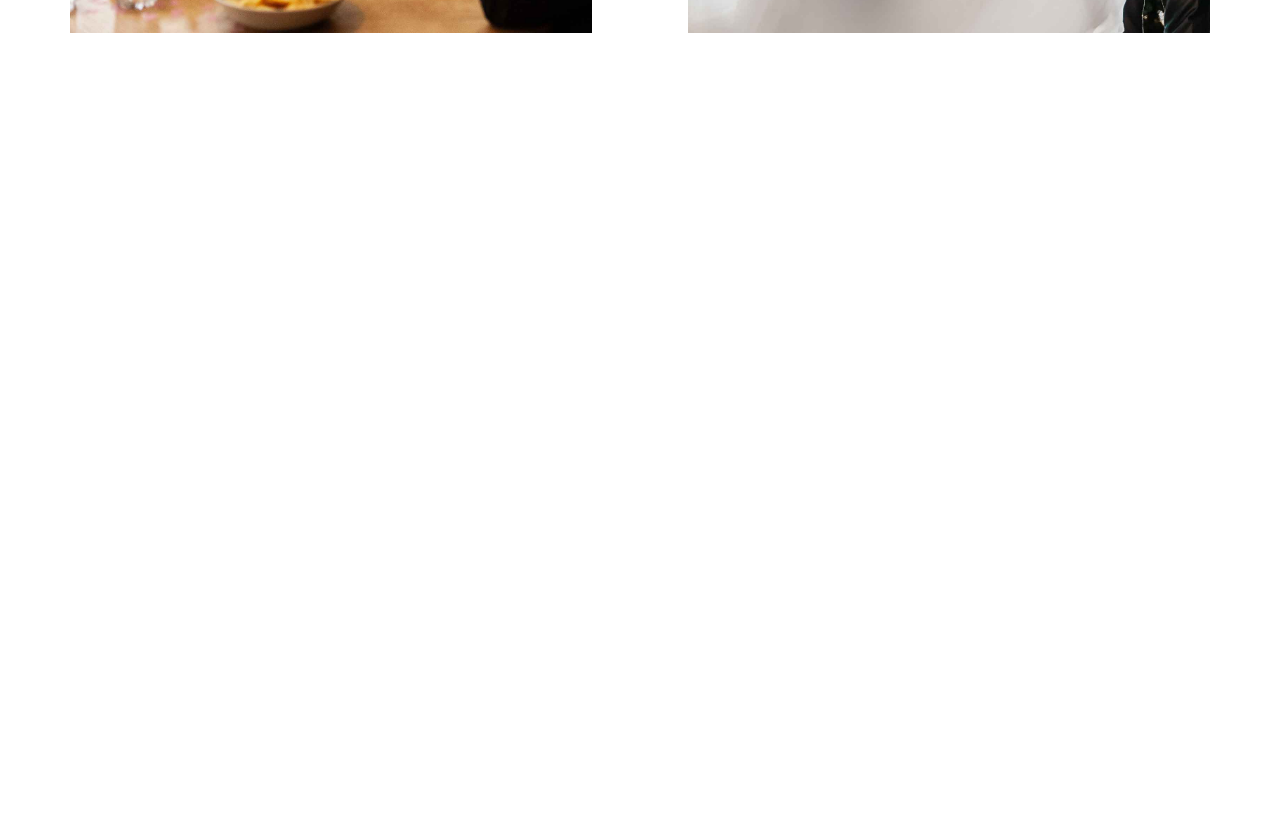
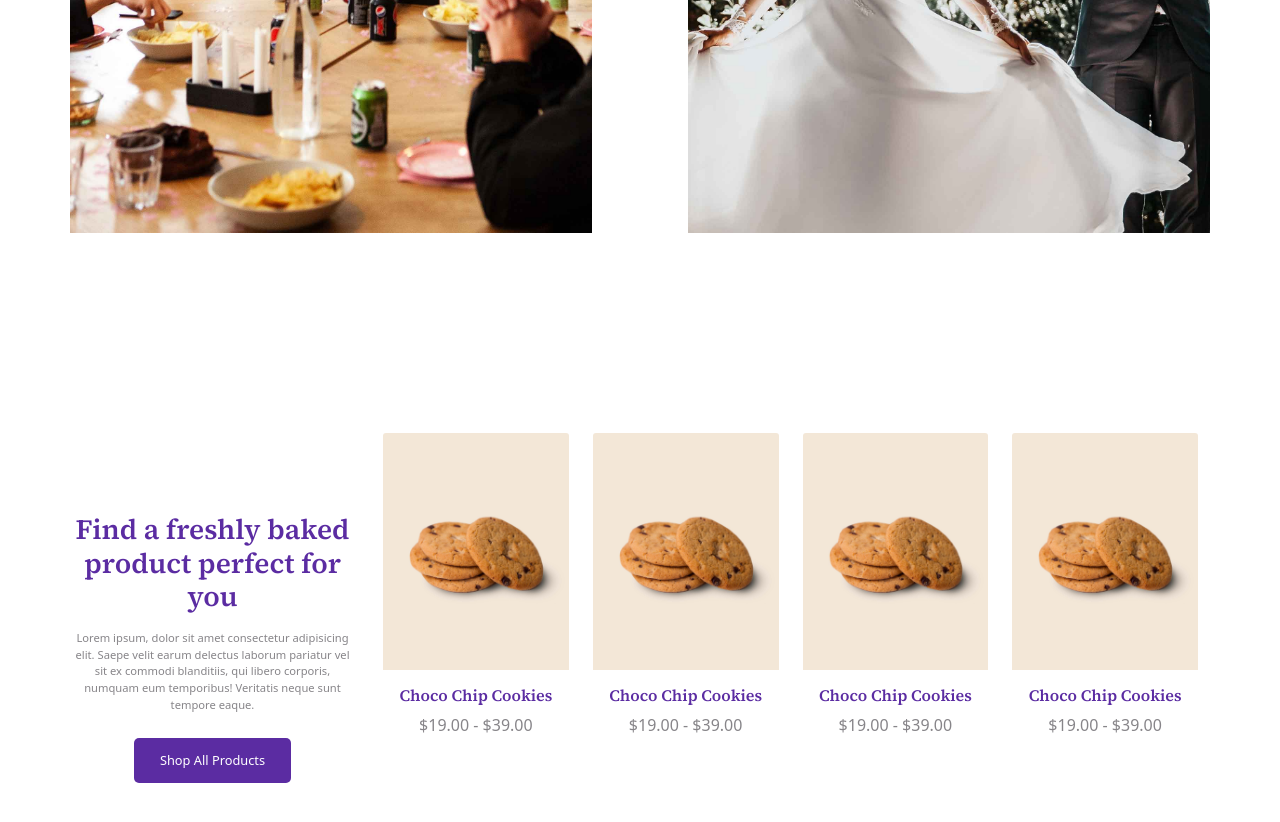
Before and after one commit to antonio-f-bove/proj-html-vuejs, a Vue app: page / in a window 1280 px wide. Shown: the part 1920-2742 px from the top of the page. Before the commit the page ends 2053 px from the top, so only its background shows below. Built offline with nearby package versions, Linux system fonts and the light colour scheme.

Commit message:
TheMain: - #products layout & static slider

```diff
--- a/src/App.vue
+++ b/src/App.vue
@@ -36,5 +36,6 @@ export default {
 h1, h2, h3, h4, h5, h6 {
   font-family: 'Source Serif 4', sans-serif;
   font-weight: 600;
+  color: $primary; // eccezioni in #process
 }
 </style>
--- a/src/components/TheMain.vue
+++ b/src/components/TheMain.vue
@@ -24,7 +24,7 @@
     </section>
 
     <section id="special-moments" class="container">
-      <div class="wrapper text-center mb-5">
+      <div class="content-box text-center mb-5">
         <p class="small-text">
           CORPORATE & WEDDINGS
         </p>
@@ -37,7 +37,48 @@
     </section>
 
     <section id="products" class="container">
-
+      <div class="row">
+        <div class="content-box text-center col-3 me-3">
+          <h3 class="mb-3">Find a freshly baked product perfect for you</h3>
+          <p class="small-text mb-4">
+            Lorem ipsum, dolor sit amet consectetur adipisicing elit. Saepe velit earum delectus laborum pariatur vel sit ex commodi blanditiis, qui libero corporis, numquam eum temporibus! Veritatis neque sunt tempore eaque.
+          </p>
+          <app-button :theme="'dark'">Shop All Products</app-button>
+        </div>
+        <div class="slider col">
+          <!-- static version -->
+          <div class="row">
+            <div class="card col">
+              <img class="card-img-top" src="/images/choco-chip-cookies.jpg" alt="product">
+              <div class="card-body text-center">
+                <h6 class="card-title">Choco Chip Cookies</h6>
+                <div class="card-text">$19.00 - $39.00</div>
+              </div>
+            </div>
+            <div class="card col">
+              <img class="card-img-top" src="/images/choco-chip-cookies.jpg" alt="product">
+              <div class="card-body text-center">
+                <h6 class="card-title">Choco Chip Cookies</h6>
+                <div class="card-text">$19.00 - $39.00</div>
+              </div>
+            </div>
+            <div class="card col">
+              <img class="card-img-top" src="/images/choco-chip-cookies.jpg" alt="product">
+              <div class="card-body text-center">
+                <h6 class="card-title">Choco Chip Cookies</h6>
+                <div class="card-text">$19.00 - $39.00</div>
+              </div>
+            </div>
+            <div class="card col">
+              <img class="card-img-top" src="/images/choco-chip-cookies.jpg" alt="product">
+              <div class="card-body text-center">
+                <h6 class="card-title">Choco Chip Cookies</h6>
+                <div class="card-text">$19.00 - $39.00</div>
+              </div>
+            </div>
+          </div>
+        </div>
+      </div>
     </section>
 
     <section id="process" class="container">
--- a/src/style/the-main-style.scss
+++ b/src/style/the-main-style.scss
@@ -4,16 +4,11 @@ section {
   margin-bottom: $section-gap;
 }
 
+
 main {
 
   #start-shopping {
     margin-top: $section-gap;
-
-    .content-box {
-      h3 {
-        color: $primary;
-      }
-    }
 
     // .slider {
 
@@ -21,10 +16,6 @@ main {
   }
 
   #special-moments {
-    h3 {
-      color: $primary;
-    }
-
     .row {
       .img-container {
         height: 600px;
@@ -42,4 +33,24 @@ main {
     }
   }
 
+  #products {
+    .content-box {
+      padding: 80px 0;
+    }
+  }
+
+  .slider {
+    .row {
+      height: 100%;
+
+      .card {
+        height: 100%;
+        border: none;
+
+        .card-text {
+          color: $text-grey;
+        }
+      }
+    }
+  }
 }
--- a/src/style/variables.scss
+++ b/src/style/variables.scss
@@ -1,5 +1,5 @@
 $small-text: .7rem;
-$section-gap: 100px; // da affinare
+$section-gap: 200px; // da affinare
 
 $primary: #5b2ca2;
 
```
